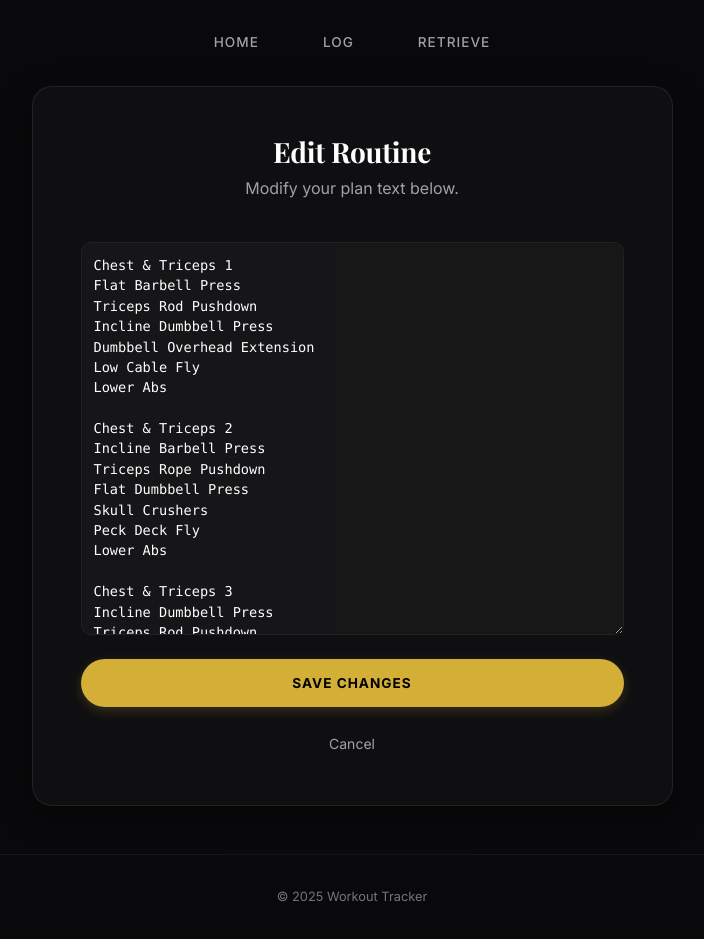
After one commit to Harsh-0024/workout_logger_, a Flask app: page /set_plan in a window 1280 px wide. The commit adds this page. Shown: the whole page, without its empty margins (288-992 px from the left). Run offline with Flask 3, Linux system fonts and the light colour scheme; the visitor is signed in with stand-in values (Sample User, id 1).

Commit message:
adds edit plan feature.

```diff
--- a/app.py
+++ b/app.py
@@ -1,6 +1,6 @@
 import os
 from flask import Flask, render_template, request, redirect, url_for, flash, session
-from sqlalchemy import create_engine, Column, String, DateTime
+from sqlalchemy import create_engine, Column, String, DateTime, Text
 from sqlalchemy.orm import declarative_base, sessionmaker, scoped_session
 from sqlalchemy_utils import JSONType
 from datetime import datetime
@@ -9,10 +9,10 @@ import urllib.parse
 
 # Import your modules
 from workout_parser import workout_parser
-from list_of_exercise import get_workout_days, list_of_exercises, EXERCISE_REP_RANGES
+from list_of_exercise import get_workout_days, list_of_exercises, EXERCISE_REP_RANGES, HARSH_DEFAULT_PLAN, \
+    APURVA_DEFAULT_PLAN
 
 app = Flask(__name__)
-# Use an environment variable for secret key
 app.secret_key = os.environ.get('SECRET_KEY', 'muscle_gains_secret')
 
 # --- DATABASE SETUP ---
@@ -49,39 +49,61 @@ class ApurvaLift(Base, LiftMixin):
     __tablename__ = "apurva_lifts"
 
 
+# NEW: Table to store the Plan Text for each user
+class UserPlan(Base):
+    __tablename__ = "user_plans"
+    username = Column(String, primary_key=True)  # 'harsh' or 'apurva'
+    plan_text = Column(Text)  # The full text of the workout plan
+    updated_at = Column(DateTime, default=datetime.now)
+
+
 Base.metadata.create_all(engine)
 
 
 # --- HELPERS ---
 
 def get_user_model():
-    """Returns the correct DB Class based on the logged-in user."""
     user = session.get('user')
-    if user == 'apurva':
-        return ApurvaLift
+    if user == 'apurva': return ApurvaLift
     return HarshLift
 
 
 def initialize_database():
     db_session = Session()
     try:
+        # Seed Lifts
         if db_session.query(HarshLift).first() is None:
-            print("--- Seeding Harsh's Table ---")
             for ex in list_of_exercises:
                 if not db_session.get(HarshLift, ex):
                     db_session.add(HarshLift(exercise=ex, best_string="", sets_json={"weights": [], "reps": []}))
 
         if db_session.query(ApurvaLift).first() is None:
-            print("--- Seeding Apurva's Table ---")
             for ex in list_of_exercises:
                 if not db_session.get(ApurvaLift, ex):
                     db_session.add(ApurvaLift(exercise=ex, best_string="", sets_json={"weights": [], "reps": []}))
+
+        # Seed Plans (If missing, insert default text)
+        if not db_session.get(UserPlan, 'harsh'):
+            db_session.add(UserPlan(username='harsh', plan_text=HARSH_DEFAULT_PLAN))
+
+        if not db_session.get(UserPlan, 'apurva'):
+            db_session.add(UserPlan(username='apurva', plan_text=APURVA_DEFAULT_PLAN))
 
         db_session.commit()
     except Exception as e:
         print(f"Init Error: {e}")
     finally:
         db_session.close()
+
+
+def get_current_plan_text():
+    """Fetches the plan text from the DB for the current user."""
+    user = session.get('user', 'harsh')
+    db_session = Session()
+    plan_record = db_session.get(UserPlan, user)
+    if plan_record:
+        return plan_record.plan_text
+    return ""  # Should not happen if seeded correctly
 
 
 def get_set_stats(sets):
@@ -127,7 +149,7 @@ def remove_session(exception=None):
     Session.remove()
 
 
-# --- SMART ROUTES ---
+# --- ROUTES ---
 
 @app.route('/')
 def index():
@@ -154,14 +176,32 @@ def apurva_dashboard():
     return render_template('index.html', user='Apurva')
 
 
+# --- SET PLAN ROUTE (NEW) ---
+@app.route('/set_plan', methods=['GET', 'POST'])
+def set_plan():
+    if 'user' not in session: return redirect(url_for('index'))
+
+    db_session = Session()
+    user_plan = db_session.get(UserPlan, session['user'])
+
+    if request.method == 'POST':
+        new_text = request.form.get('plan_text')
+        if user_plan:
+            user_plan.plan_text = new_text
+            user_plan.updated_at = datetime.now()
+            db_session.commit()
+            flash("Plan updated successfully!", "success")
+            return redirect(url_for(f"{session['user']}_dashboard"))
+
+    return render_template('set_plan.html', current_plan=user_plan.plan_text)
+
+
 # --- FUNCTIONAL ROUTES ---
 
 @app.route('/log', methods=['GET', 'POST'])
 def log_workout():
     if 'user' not in session: return redirect(url_for('index'))
-
-    if request.method == 'GET':
-        return render_template('log.html')
+    if request.method == 'GET': return render_template('log.html')
 
     raw_text = request.form.get('workout_text')
     if not raw_text: return redirect(url_for('log_workout'))
@@ -172,9 +212,9 @@ def log_workout():
         return redirect(url_for('log_workout'))
 
     db_session = Session()
-    summary_data = []
     workout_date = parsed['date']
     UserModel = get_user_model()
+    summary_data = []
 
     for exercise in parsed["exercises"]:
         new_sets = {"weights": exercise["weights"], "reps": exercise["reps"]}
@@ -211,23 +251,21 @@ def log_workout():
             row['old'] = 'First Log'
             row['status'] = "NEW"
             row['class'] = 'new'
-
         summary_data.append(row)
 
     db_session.commit()
     return render_template('result.html', summary=summary_data, date=workout_date.strftime('%Y-%m-%d'))
 
 
-# --- DYNAMIC RETRIEVE ROUTES ---
-
 @app.route('/retrieve/categories')
 def retrieve_categories():
     if 'user' not in session: return redirect(url_for('index'))
 
-    # DYNAMIC: Fetch plan and get list of keys (e.g., "Push", "Pull")
-    all_plans = get_workout_days(session['user'])
+    # FETCH FROM DB -> PARSE DYNAMICALLY
+    raw_text = get_current_plan_text()
+    all_plans = get_workout_days(raw_text)
+
     categories = list(all_plans["workout"].keys())
-
     return render_template('retrieve_step1.html', categories=categories)
 
 
@@ -235,14 +273,10 @@ def retrieve_categories():
 def retrieve_days(category_name):
     if 'user' not in session: return redirect(url_for('index'))
 
-    all_plans = get_workout_days(session['user'])
-    if category_name not in all_plans["workout"]:
-        return "Invalid Category"
+    raw_text = get_current_plan_text()
+    all_plans = get_workout_days(raw_text)
 
-    # DYNAMIC: Count how many variations exist (Push 1, Push 2...)
-    # We find all keys that start with the category name
-    # Actually, our parser stores them as a dict under the category key.
-    # e.g. all_plans["workout"]["Chest"]["Chest 1"]
+    if category_name not in all_plans["workout"]: return "Invalid Category"
 
     days_dict = all_plans["workout"][category_name]
     num_days = len(days_dict)
@@ -254,12 +288,12 @@ def retrieve_days(category_name):
 def retrieve_final(category_name, day_id):
     if 'user' not in session: return redirect(url_for('index'))
 
-    # Construct key dynamically: "Chest 1"
     key = f"{category_name} {day_id}"
-    all_plans = get_workout_days(session['user'])
+
+    raw_text = get_current_plan_text()
+    all_plans = get_workout_days(raw_text)
 
     try:
-        # Access safely
         exercises = all_plans["workout"][category_name][key]
         today = datetime.now().strftime("%d/%m")
         output_text = f"{today} {key}\n"
@@ -288,7 +322,7 @@ def retrieve_final(category_name, day_id):
             pass
 
     except KeyError:
-        output_text = f"Plan '{key}' not found for {session['user'].title()}."
+        output_text = f"Plan '{key}' not found."
 
     return render_template('retrieve_step3.html', output=output_text)
 
--- a/list_of_exercise.py
+++ b/list_of_exercise.py
@@ -13,7 +13,7 @@ list_of_exercises = [
     "Lat Dumbbell Rows", "Lat Pulldown", "Leg Curl", "Leg Extension",
     "Leg Press", "Low Cable Fly", "Lower Abs", "Machine Lateral Raise",
     "Machine Shoulder Press", "Machine Squat", "Neutral-Grip Lat Pulldown",
-    "Neutral-Grip Pull-Ups", "Neutral-Grip Seated Row", "Pec Deck Fly",
+    "Neutral-Grip Pull-Ups", "Neutral-Grip Seated Row", "Peck Deck Fly",
     "Preacher Curl", "Pull Ups", "Rear Delt Machine Fly", "Reverse Barbell Curl",
     "Reverse Dumbbell Curl", "Romanian Deadlift", "Rope Face Pull",
     "Skull Crushers", "Smith Machine Squat", "Stationary Lunges",
@@ -31,7 +31,7 @@ EXERCISE_REP_RANGES = {
     "Incline Barbell Press": "5–8",
     "Flat Dumbbell Press": "8–12",
     "Low Cable Fly": "12–20",
-    "Pec Deck Fly": "12–20",
+    "Peck Deck Fly": "12–20",
     "Dips": "6–12",
     "Triceps Rod Pushdown": "10–15",
     "Triceps Rope Pushdown": "12–20",
@@ -90,8 +90,8 @@ EXERCISE_REP_RANGES = {
     "Crunches B": "12–20"
 }
 
-# --- HARSH'S NEW CLEAN PLAN ---
-HARSH_PLAN_TEXT = """
+# --- DEFAULT PLANS (Used for Initial Database Seeding) ---
+HARSH_DEFAULT_PLAN = """
 Chest & Triceps 1
 Flat Barbell Press
 Triceps Rod Pushdown
@@ -105,7 +105,7 @@ Incline Barbell Press
 Triceps Rope Pushdown
 Flat Dumbbell Press
 Skull Crushers
-Pec Deck Fly
+Peck Deck Fly
 Lower Abs
 
 Chest & Triceps 3
@@ -121,7 +121,7 @@ Incline Barbell Press
 Triceps Rope Pushdown
 Flat Barbell Press
 Dumbbell Overhead Extension
-Pec Deck Fly
+Peck Deck Fly
 Lower Abs
 
 Back & Biceps 1
@@ -229,91 +229,44 @@ Wrist Extension - Machine
 Crunches B
 """
 
-# --- APURVA'S PLAN (Formatted to match new system) ---
-APURVA_PLAN_TEXT = """
+APURVA_DEFAULT_PLAN = """
 Chest & Triceps 1
-Incline Barbell Press
-Flat Dumbbell Press
+Flat Barbell Press
+Triceps Rod Pushdown
+Incline Dumbbell Press
 Low Cable Fly
-Overhead Triceps Extension
-Triceps Rod Pushdown
-Lower Abs
-
-Chest & Triceps 2
-Flat Barbell Press
-Incline Dumbbell Press
-Pec Deck Fly
-Dips
-Triceps Rope Pushdown
 Lower Abs
 
 Back & Biceps 1
-Neutral-Grip Pull-Ups
-Lat Dumbbell Row
-Wide-Grip Seated Row
-Hyperextension
+Lat Pulldown
 Barbell Curl
-Hammer Rope Curl
+Seated Row
+Hammer Curls
 V Tucks
 
-Back & Biceps 2
-Pull-Ups
-Neutral-Grip Seated Row
-Wide-Grip Seated Row
-Deadlift
-Dumbbell Curl
-Machine Preacher Curl
-V Tucks
+Legs 1
+Squats
+Leg Press
+Leg Extension
+Leg Curl
+Calf Raises
 
 Arms 1
-Dumbbell Shoulder Press
-Cable Lateral Raise
-Rear Delt Machine Fly
-Wrist Extension
-Farmer’s Walk
-Reverse Dumbbell Curl
-Crunches A
-
-Arms 2
-Barbell Shoulder Press
-Cable Lateral Raise
-Rear Delt Machine Fly
-Rope Face Pull
-Wrist Flexion
-Reverse Barbell Curl
-Crunches B
-
-Legs 1
-Leg Press
-Leg Curl
-Walking Dumbbell Lunges
-Hip Thrust
-Standing Calf Raises
-V Tucks
-
-Legs 2
-Barbell Squat
-Leg Extension
-Stationary Dumbbell Lunges
-Romanian Deadlift
-Seated Calf Raises
-V Tucks
+Overhead Press
+Lateral Raises
+Bicep Curls
+Tricep Extensions
 """
 
 
-def get_workout_days(user="harsh"):
-    """Parses the text plan into a dictionary based on the user."""
-
-    # Select the correct plan text
-    if user == "apurva":
-        raw_text = APURVA_PLAN_TEXT
-    else:
-        raw_text = HARSH_PLAN_TEXT
-
+def get_workout_days(raw_text):
+    """
+    Parses the provided text string into a dictionary.
+    NOW DYNAMIC: It parses whatever text you pass to it.
+    """
     workout_days = {"workout": {}}
 
-    # LOGIC UPDATE: Split by empty lines (double newlines) instead of "break"
-    # regex matches: newline + optional whitespace + newline
+    # Split by empty lines (double newlines)
     sections = re.split(r'\n\s*\n', raw_text.strip())
 
     # Filter out any empty strings
@@ -334,8 +287,7 @@ def get_workout_days(user="harsh"):
         if workout_day_name not in workout_days["workout"]:
             workout_days["workout"][workout_day_name] = {}
 
-        # LOGIC UPDATE: No regex cleaning needed anymore since input is clean
-        # exercises are simply the rest of the lines
+        # Exercises are simply the rest of the lines
         exercises_list = lines[1:]
 
         workout_days["workout"][workout_day_name][workout_name] = exercises_list
--- a/templates/index.html
+++ b/templates/index.html
@@ -17,6 +17,9 @@
             <a href="/retrieve/categories" class="btn btn-gold-outline">
                 Retrieve Plan
             </a>
+            <a href="/set_plan" class="btn btn-gold-outline" style="opacity: 0.7; border-color: rgba(212, 175, 55, 0.2);">
+                Edit Routine
+            </a>
         </div>
 
         <div class="mt-5">
--- /dev/null
+++ b/templates/set_plan.html
@@ -0,0 +1,26 @@
+{% extends 'base.html' %}
+{% block content %}
+<div class="row justify-content-center">
+    <div class="col-md-8 col-lg-7">
+        <div class="card p-4 p-md-5">
+            <div class="text-center mb-4">
+                <h3 class="fw-bold text-white">Edit Routine</h3>
+                <p class="text-muted">Modify your plan text below.</p>
+            </div>
+
+            <form action="/set_plan" method="POST">
+                <div class="mb-4">
+                    <textarea name="plan_text" class="form-control" rows="18"
+                        style="font-family: 'SF Mono', 'Menlo', monospace; font-size: 0.85rem; line-height: 1.5;"
+                        spellcheck="false">{{ current_plan }}</textarea>
+                </div>
+                <button type="submit" class="btn btn-gold-solid w-100">Save Changes</button>
+            </form>
+
+            <div class="text-center mt-4">
+                <a href="/" class="text-muted text-decoration-none small hover-gold">Cancel</a>
+            </div>
+        </div>
+    </div>
+</div>
+{% endblock %}
```
